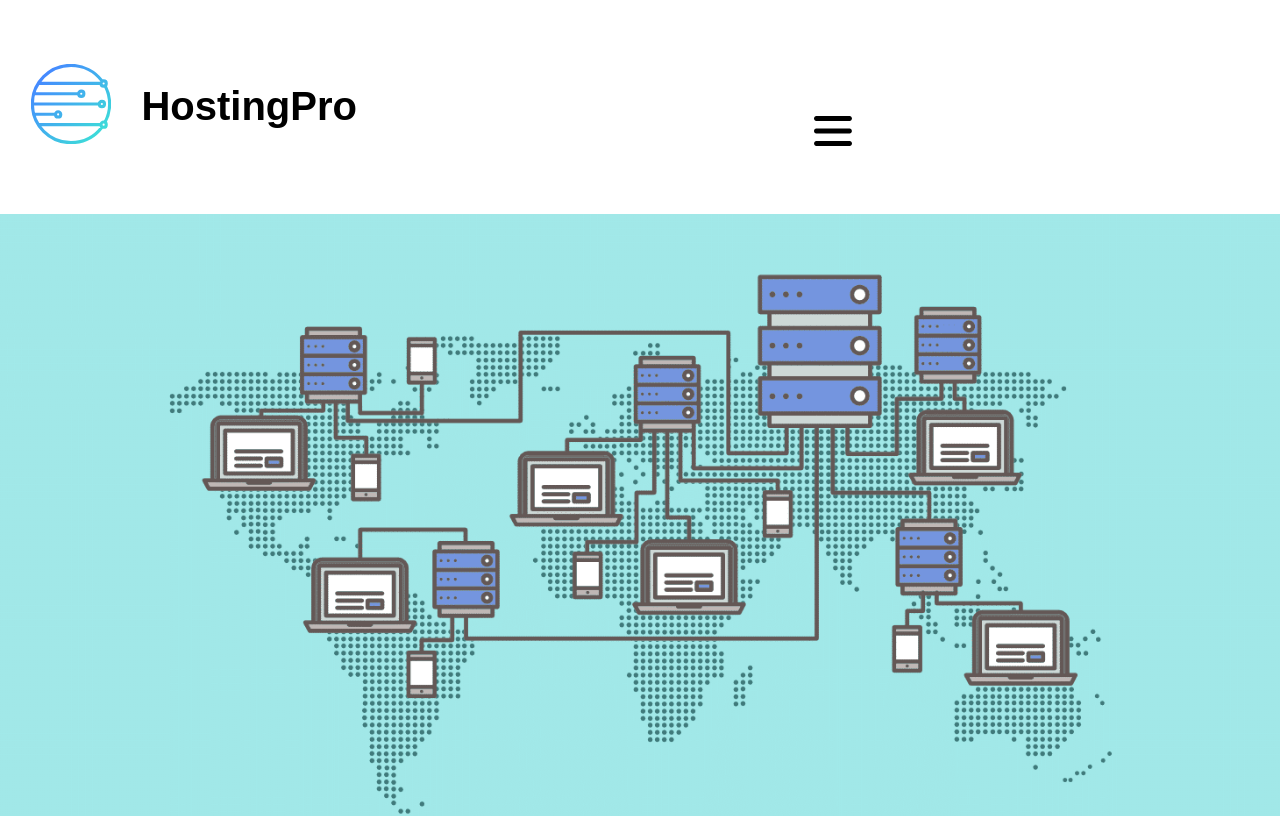
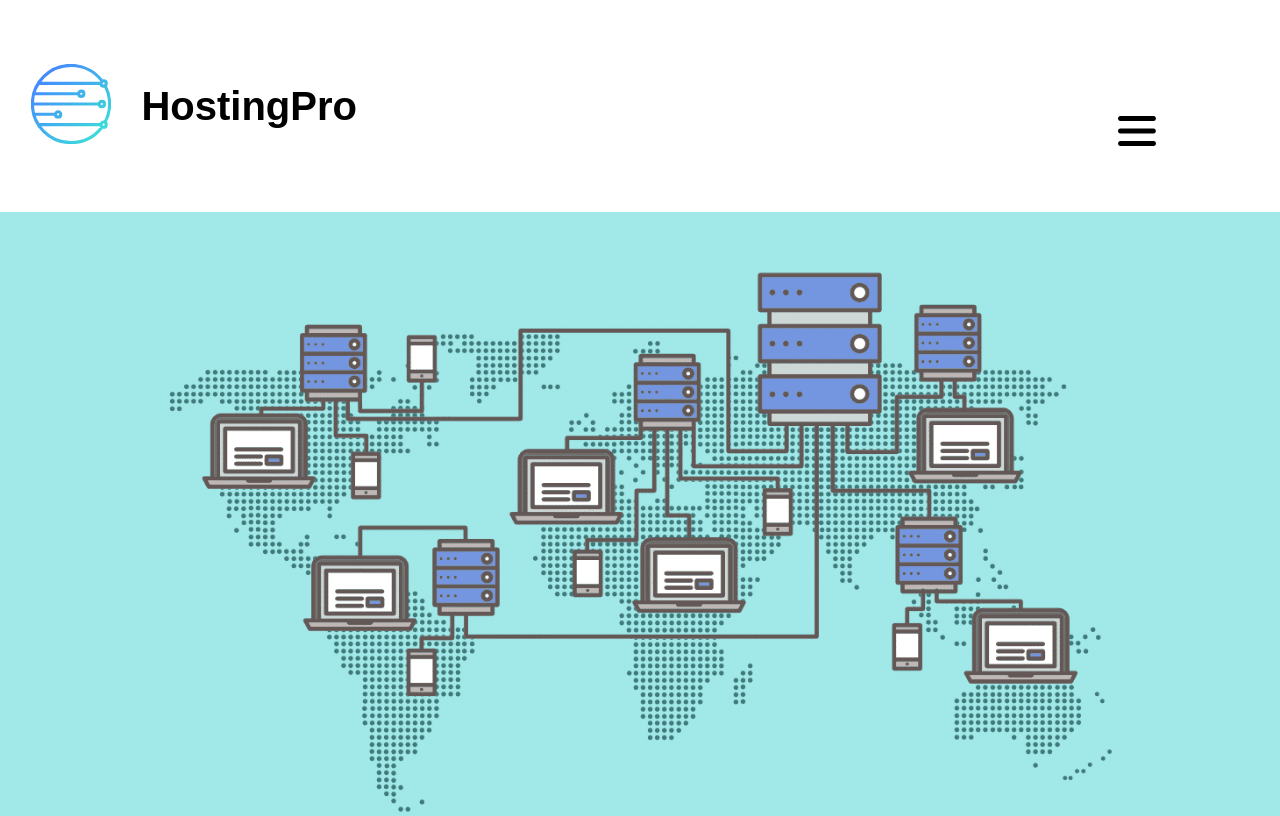
Before and after one commit to LluisCompanyCabanellas/P-gina-de-ventas, a website built with webpack: page index.html in a window 1280 px wide. Shown: the top 816 px of the page. Built offline with nearby package versions, Linux system fonts and the light colour scheme.

Commit message:
mobile exam

```diff
--- a/index.html
+++ b/index.html
@@ -254,7 +254,7 @@
             </div>
         </div>
     </footer>
-   <script type="module" src="js/app.js"></script>
+   <script type="module" src="dist/app.js"></script>
 </body>
 
 </html>
--- a/sass/layout/mobile/_header.scss
+++ b/sass/layout/mobile/_header.scss
@@ -87,7 +87,7 @@ header{
 .menu-hamburger-button svg{
 
     width:4em;
-    margin-left:9em;
+
 
     .menu-hamburger-button-svg.active {
 
--- a/sass/pages/contact/mobile/_contact.scss
+++ b/sass/pages/contact/mobile/_contact.scss
@@ -6,6 +6,7 @@
   li{
       margin-top:5%;
   }
+
 
 
   }
--- a/sass/pages/home/mobile/_home.scss
+++ b/sass/pages/home/mobile/_home.scss
@@ -70,6 +70,13 @@
     padding: 0 8% 5% 10%;
 }
 
+
+.menu-hamburger-button{
+    position: absolute;
+    margin-left: 35%;
+
+
+}
 
 
 
--- a/sass/pages/products/mobile/_products.scss
+++ b/sass/pages/products/mobile/_products.scss
@@ -9,6 +9,14 @@ li{
 
 
 }
+
+.menu-hamburger-button{
+    position: absolute;
+    margin-left: 35%;
+
+
+}
+
 
 
 .categories{
```
Also changed, not shown: panel.html (+3 -3 lines), css/app-mobile.css, 1 other file.
